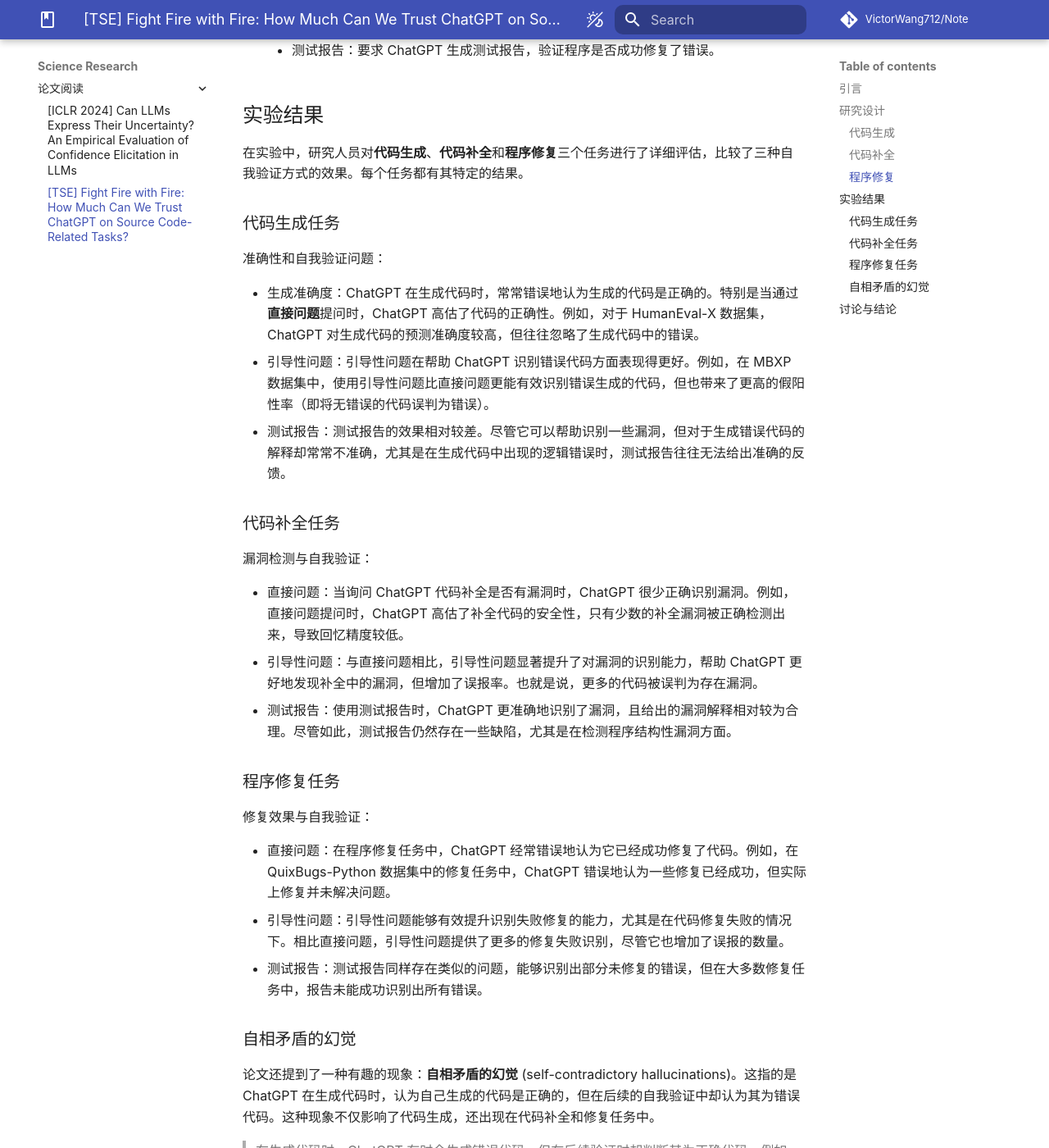
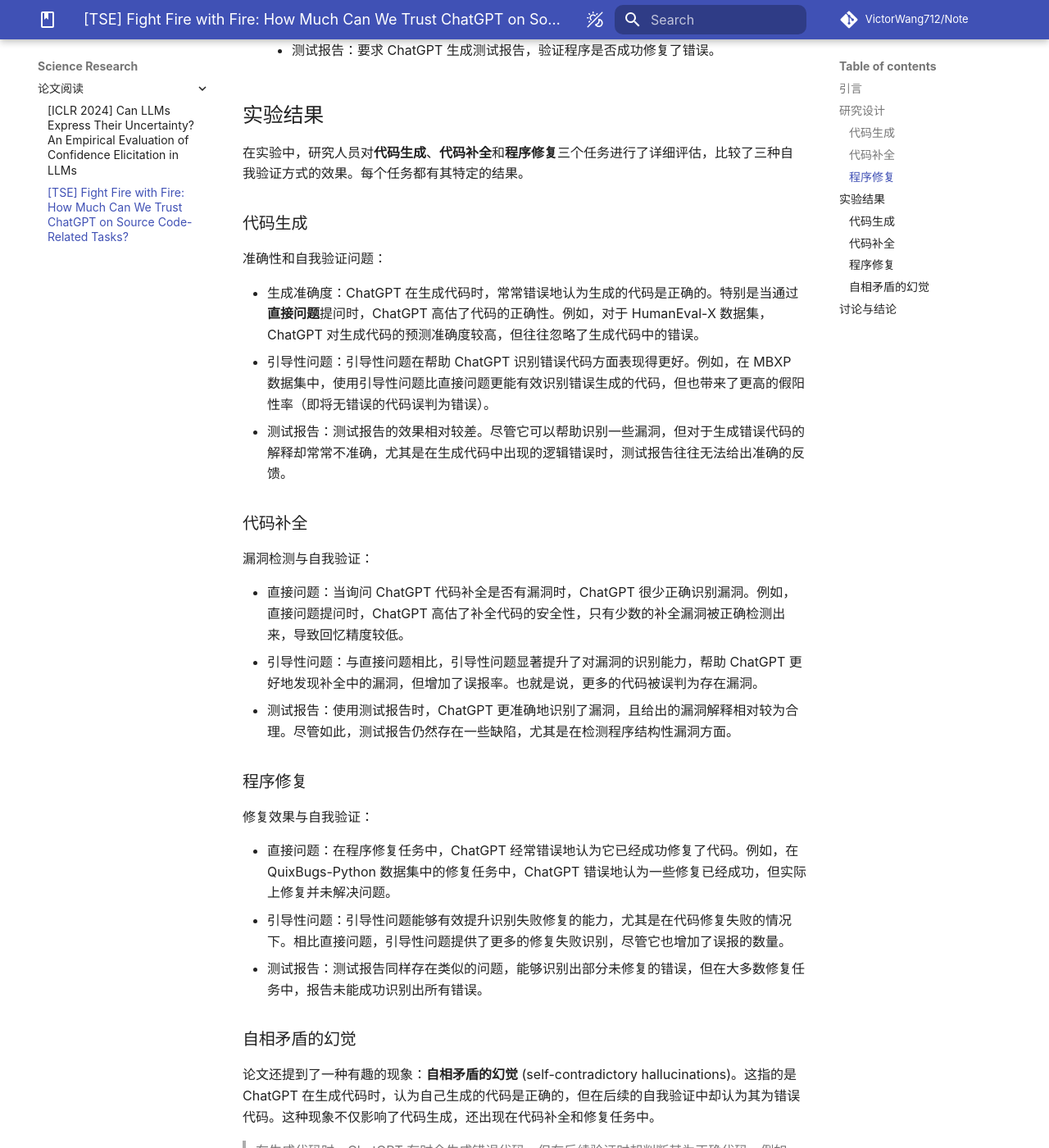
Before and after one commit to VictorWang712/Note, an MkDocs documentation site: the page built from docs/science_research/papers/arXiv_2405_12641.md, in a window 1280 px wide and 1400 px high, scrolled down 2130 px. Shown: the whole window at 82% size. Built offline with MkDocs 1.6.1 and Material for MkDocs 9.7.7, drawn with Linux system fonts in a browser that asks for light colours; some web fonts are replaced; comment, search, counter and statistics services are not loaded.

Commit message:
docs: Edit arXiv:2405.12641

```diff
--- a/docs/science_research/papers/arXiv_2405_12641.md
+++ b/docs/science_research/papers/arXiv_2405_12641.md
@@ -75,7 +75,7 @@ comments: true
 
 在实验中，研究人员对**代码生成**、**代码补全**和**程序修复**三个任务进行了详细评估，比较了三种自我验证方式的效果。每个任务都有其特定的结果。
 
-### 代码生成任务
+### 代码生成
 
 准确性和自我验证问题：
 
@@ -83,7 +83,7 @@ comments: true
 - 引导性问题：引导性问题在帮助 ChatGPT 识别错误代码方面表现得更好。例如，在 MBXP 数据集中，使用引导性问题比直接问题更能有效识别错误生成的代码，但也带来了更高的假阳性率（即将无错误的代码误判为错误）。
 - 测试报告：测试报告的效果相对较差。尽管它可以帮助识别一些漏洞，但对于生成错误代码的解释却常常不准确，尤其是在生成代码中出现的逻辑错误时，测试报告往往无法给出准确的反馈。
 
-### 代码补全任务
+### 代码补全
 
 漏洞检测与自我验证：
 
@@ -91,7 +91,7 @@ comments: true
 - 引导性问题：与直接问题相比，引导性问题显著提升了对漏洞的识别能力，帮助 ChatGPT 更好地发现补全中的漏洞，但增加了误报率。也就是说，更多的代码被误判为存在漏洞。
 - 测试报告：使用测试报告时，ChatGPT 更准确地识别了漏洞，且给出的漏洞解释相对较为合理。尽管如此，测试报告仍然存在一些缺陷，尤其是在检测程序结构性漏洞方面。
 
-### 程序修复任务
+### 程序修复
 
 修复效果与自我验证：
 
```
